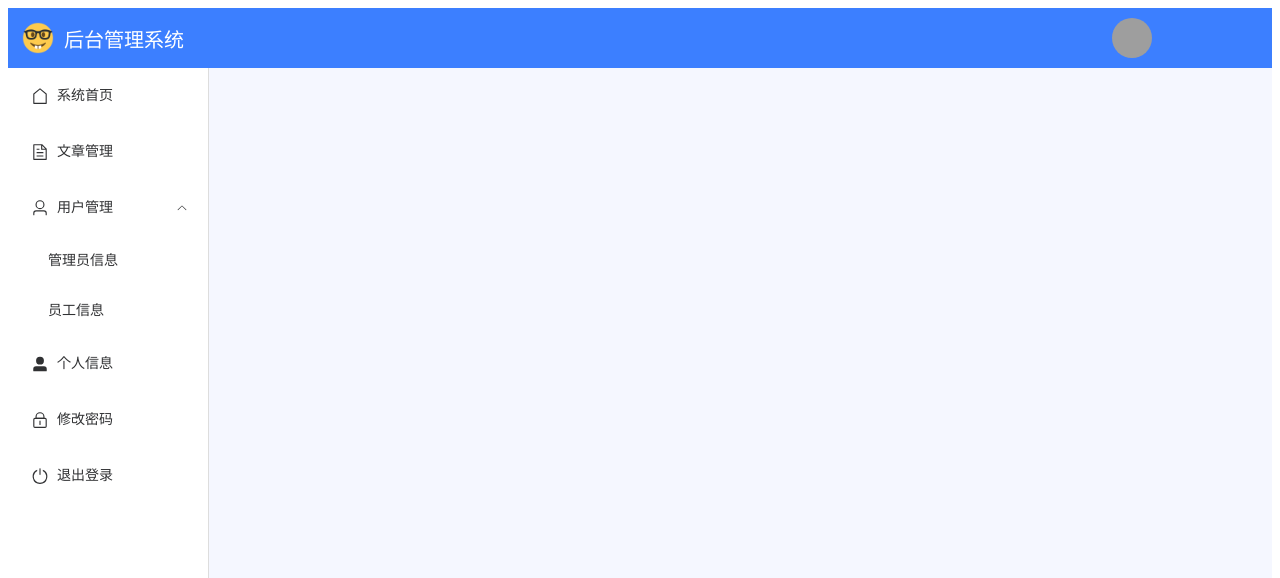
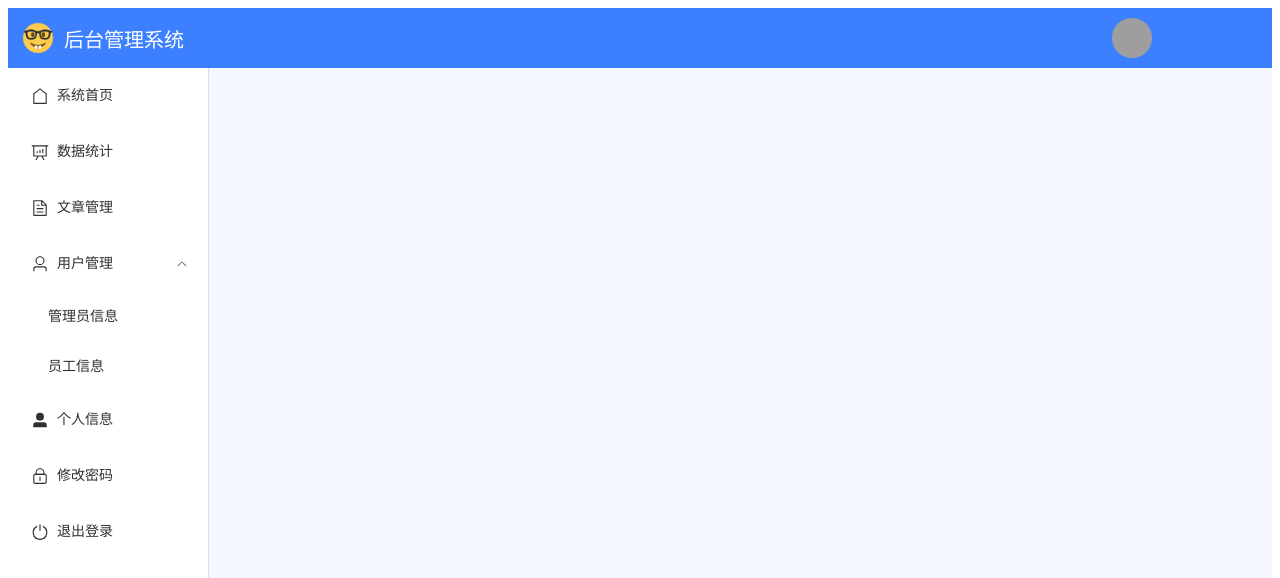
Before and after one commit to Mrblackso/javaee_pro, a Vue app in the folder Blog/vue/: page /manager in a window 1280 px wide. Shown: the top 578 px of the page. Built offline with nearby package versions, Linux system fonts and the light colour scheme; sample sign-in values are in the browser's storage; grey boxes are pictures that could not be loaded.

Commit message:
取消了统计页面的注释

```diff
--- a/Blog/vue/src/views/Manager.vue
+++ b/Blog/vue/src/views/Manager.vue
@@ -38,14 +38,14 @@
             </el-icon>
             系统首页
           </el-menu-item>
-          <!--          -->
-<!--          <el-menu-item index="/manager/data">-->
-<!--            <el-icon>-->
-<!--              <DataAnalysis/>-->
-<!--            </el-icon>-->
-<!--            数据统计-->
-<!--          </el-menu-item>-->
-          <!--          -->
+
+          <el-menu-item index="/manager/data">
+            <el-icon>
+              <DataAnalysis/>
+            </el-icon>
+            数据统计
+          </el-menu-item>
+
 
           <el-menu-item index="/manager/article">
             <el-icon>
```
